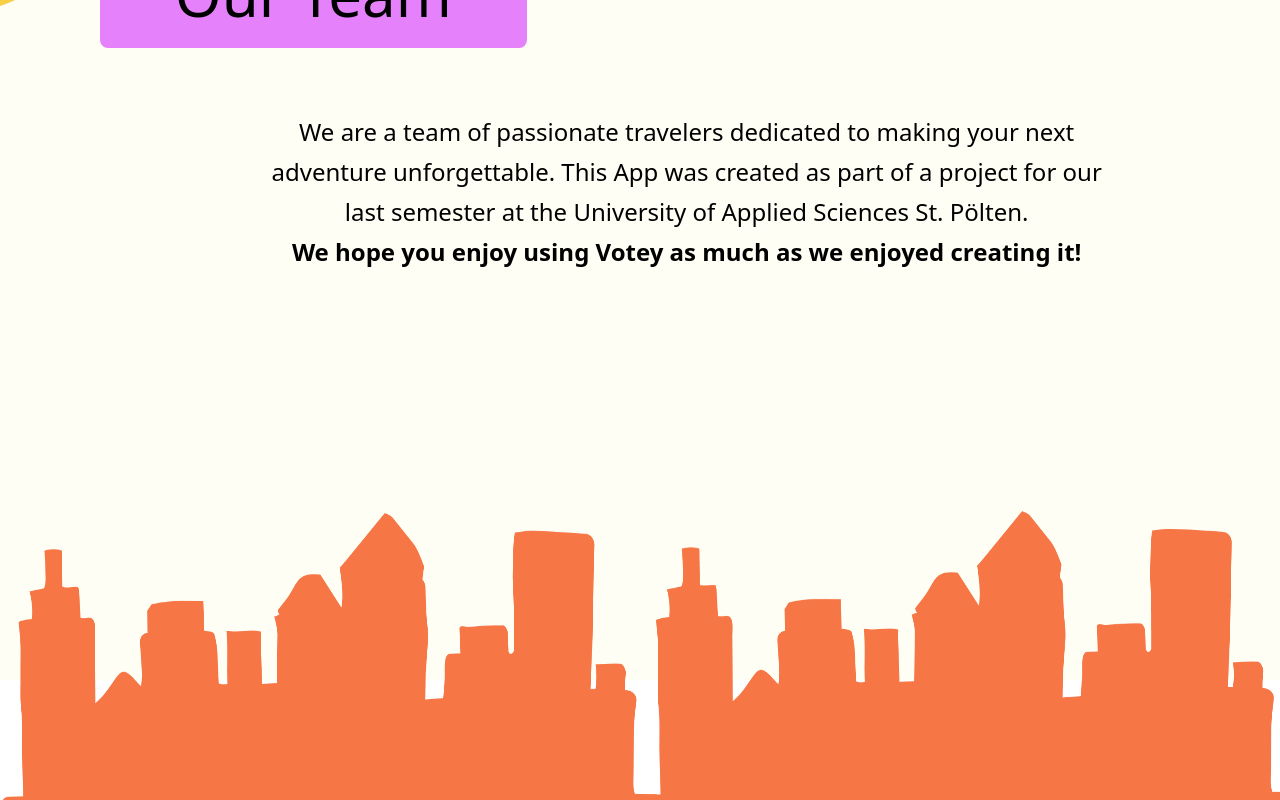
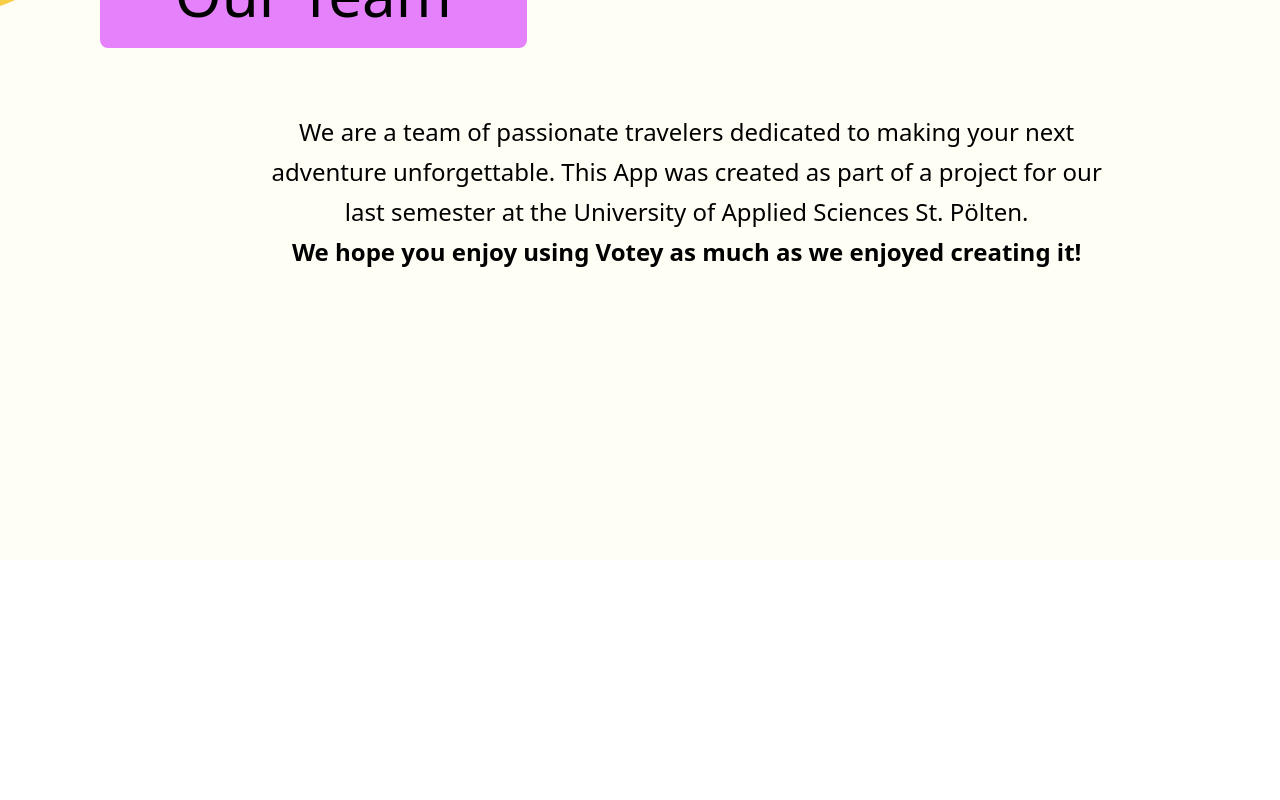
Before and after one commit to MClair-design/Votey-Website, a Next.js app in the folder votey-website/: page / in a window 1280 px wide. Shown: the part 2558-3358 px from the top of the page. After the commit the page ends 3118 px from the top, so only its background shows below. Built offline with nearby package versions, Linux system fonts and the light colour scheme; a web font is replaced by a local one.

Commit message:
delete cityscape

```diff
--- a/votey-website/app/page.tsx
+++ b/votey-website/app/page.tsx
@@ -65,11 +65,9 @@
               <br/>
               <span className="font-semibold">We hope you enjoy using Votey as much as we enjoyed creating it!</span>
             </p>
-
-            <img src="city.png" alt="City" className="absolute h-40 lg:h-90 mt-250 sm:mt-180 xl:mt-290"/>
           </div>
 
-          <div className="sm:pt-40 lg:pt-70"/>
+          <div className="pt-40"/>
 
 
 
```
